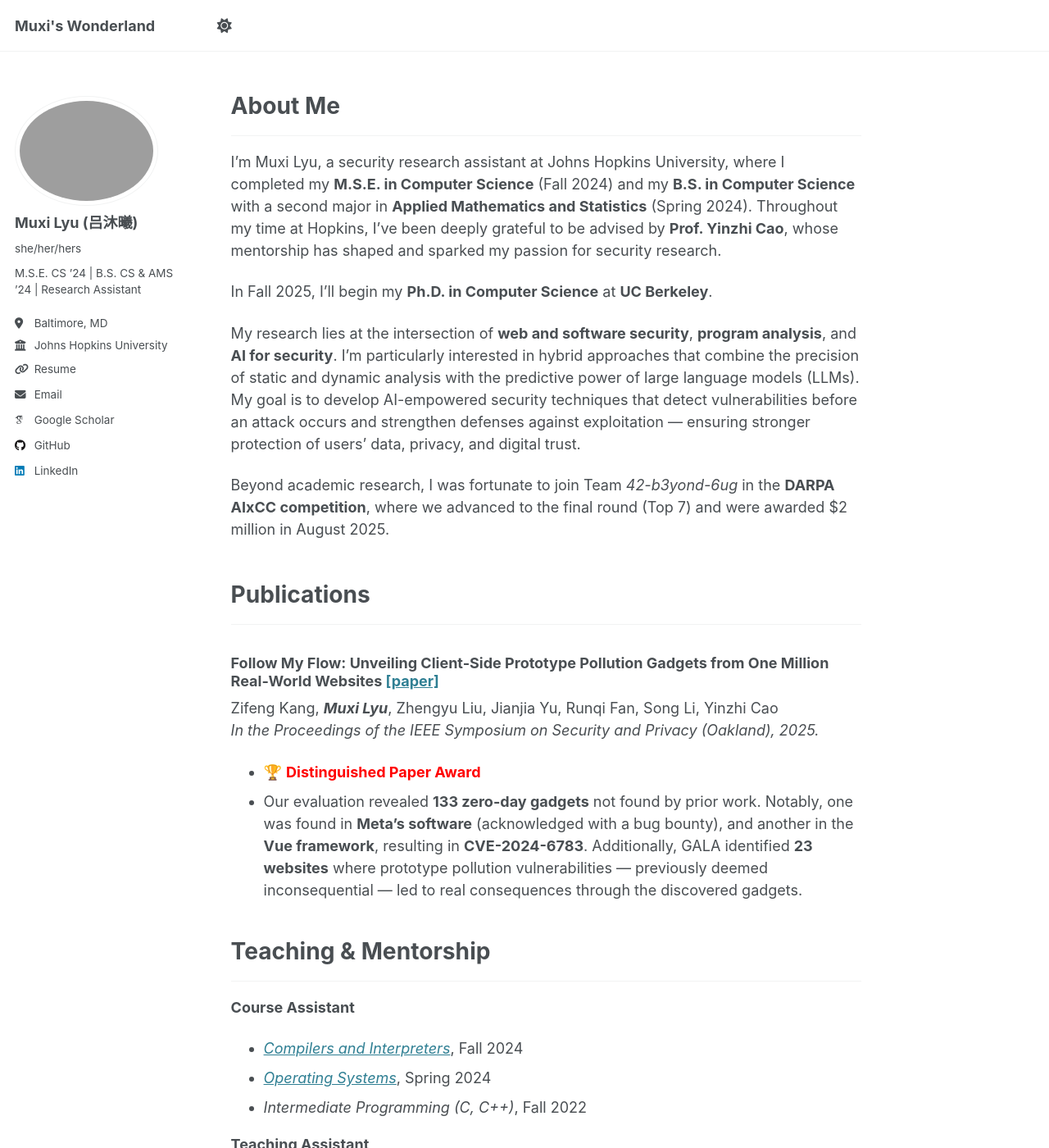
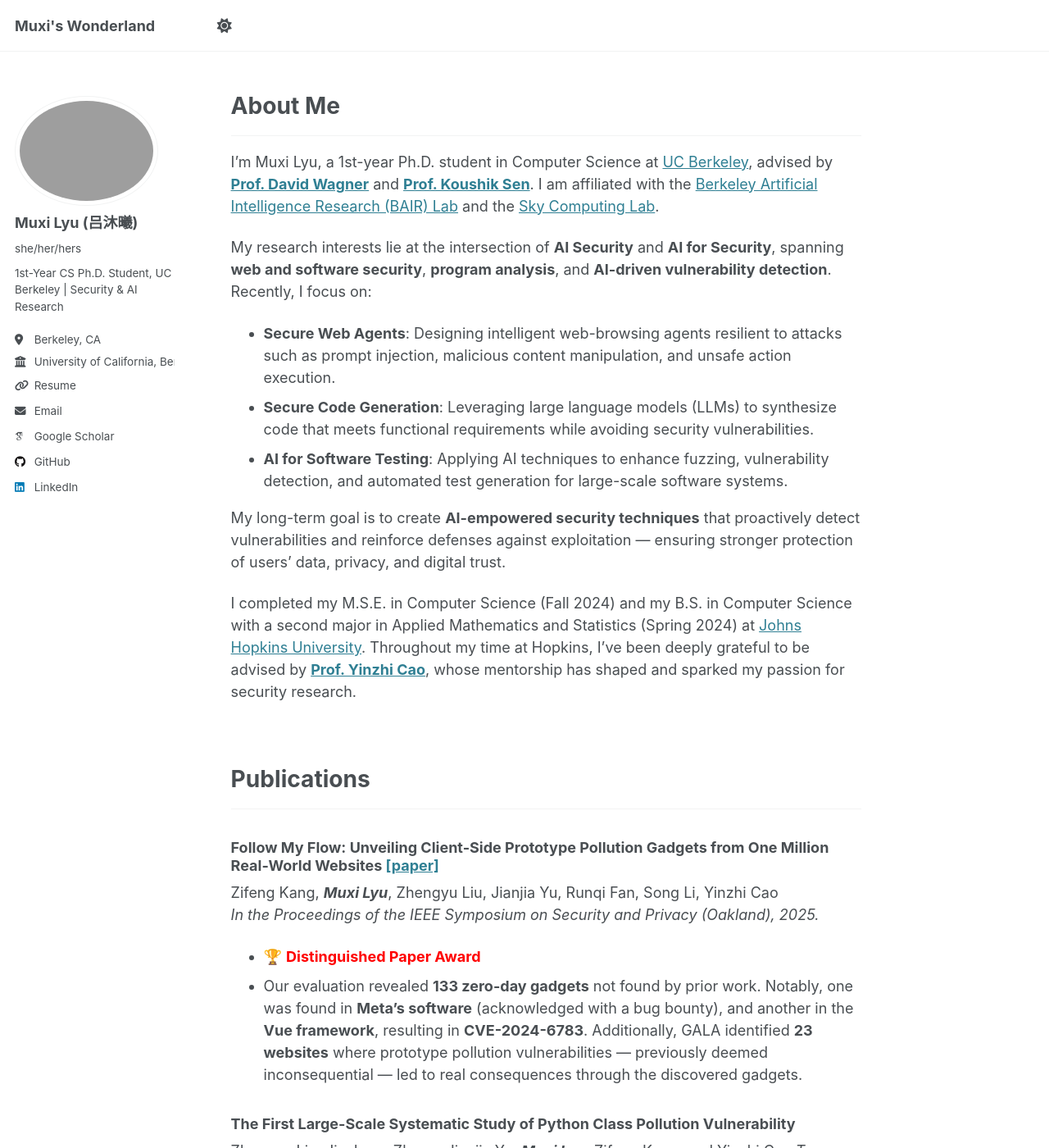
Before and after one commit to MuxiLyuLucy/muxilyulucy.github.io, a Jekyll site: the page built from _pages/about.md, in a window 1280 px wide and 1400 px high. Shown: the whole window at 82% size. Built offline with Jekyll 4.4.1, drawn with Linux system fonts in a browser that asks for light colours; some web fonts are replaced; some of the changed text lies outside the part shown.

Commit message:
arriving to berkeley

```diff
--- a/_config.yml
+++ b/_config.yml
@@ -25,11 +25,11 @@ author:
   avatar           : "DSC_5729.jpg"
   name             : "Muxi Lyu (吕沐曦)"
   pronouns         : "she/her/hers"
-  bio              : "M.S.E. CS ’24 | B.S. CS & AMS ’24 | Research Assistant"
-  location         : "Baltimore, MD"
-  employer         : "Johns Hopkins University"
-  resume           : "https://muxilyulucy.github.io/files/Resume_May2025.pdf"
-  email            : "mlyu4@jhu.edu"
+  bio              : "1st-Year CS Ph.D. Student, UC Berkeley | Security & AI Research"
+  location         : "Berkeley, CA"
+  employer         : "University of California, Berkeley"
+  resume           : "https://muxilyulucy.github.io/files/CV_Sep.pdf"
+  email            : "muxi_lyu@berkeley.edu"
 
   # Academic websites
   arxiv            : # URL - Update with the correct link to your profile
--- a/_pages/about.md
+++ b/_pages/about.md
@@ -10,13 +10,18 @@ redirect_from:
 # About Me
 ---
 
-I'm Muxi Lyu, a security research assistant at Johns Hopkins University, where I completed my **M.S.E. in Computer Science** (Fall 2024) and my **B.S. in Computer Science** with a second major in **Applied Mathematics and Statistics** (Spring 2024). Throughout my time at Hopkins, I’ve been deeply grateful to be advised by **Prof. Yinzhi Cao**, whose mentorship has shaped and sparked my passion for security research.
+I’m Muxi Lyu, a 1st-year Ph.D. student in Computer Science at [UC Berkeley](https://eecs.berkeley.edu/), advised by [**Prof. David Wagner**](https://people.eecs.berkeley.edu/~daw/) and [**Prof. Koushik Sen**](https://people.eecs.berkeley.edu/~ksen/). I am affiliated with the [Berkeley Artificial Intelligence Research (BAIR) Lab](https://bair.berkeley.edu/) and the [Sky Computing Lab](https://sky.cs.berkeley.edu/).
 
-In Fall 2025, I’ll begin my **Ph.D. in Computer Science** at **UC Berkeley**.
+My research interests lie at the intersection of **AI Security** and **AI for Security**, spanning **web and software security**, **program analysis**, and **AI-driven vulnerability detection**. Recently, I focus on:
 
-My research lies at the intersection of **web and software security**, **program analysis**, and **AI for security**. I’m particularly interested in hybrid approaches that combine the precision of static and dynamic analysis with the predictive power of large language models (LLMs). My goal is to develop AI-empowered security techniques that detect vulnerabilities before an attack occurs and strengthen defenses against exploitation — ensuring stronger protection of users’ data, privacy, and digital trust.
+- **Secure Web Agents**: Designing intelligent web-browsing agents resilient to attacks such as prompt injection, malicious content manipulation, and unsafe action execution.
+- **Secure Code Generation**: Leveraging large language models (LLMs) to synthesize code that meets functional requirements while avoiding security vulnerabilities.
+- **AI for Software Testing**: Applying AI techniques to enhance fuzzing, vulnerability detection, and automated test generation for large-scale software systems.
 
-Beyond academic research, I was fortunate to join Team *42-b3yond-6ug* in the **DARPA AIxCC competition**, where we advanced to the final round (Top 7) and were awarded $2 million in August 2025.<br><br>
+My long-term goal is to create **AI-empowered security techniques** that proactively detect vulnerabilities and reinforce defenses against exploitation — ensuring stronger protection of users’ data, privacy, and digital trust.
+
+I completed my M.S.E. in Computer Science (Fall 2024) and my B.S. in Computer Science with a second major in Applied Mathematics and Statistics (Spring 2024) at [Johns Hopkins University](https://www.cs.jhu.edu/). Throughout my time at Hopkins, I’ve been deeply grateful to be advised by [**Prof. Yinzhi Cao**](https://yinzhicao.org/), whose mentorship has shaped and sparked my passion for security research.
+<br><br>
 
 
 # Publications
@@ -28,6 +33,10 @@ Zifeng Kang, ***Muxi Lyu***, Zhengyu Liu, Jianjia Yu, Runqi Fan, Song Li, Yinzhi
 
 - 🏆 **<span style="color: red;">Distinguished Paper Award</span>**
 - Our evaluation revealed **133 zero-day gadgets** not found by prior work. Notably, one was found in **Meta's software** (acknowledged with a bug bounty), and another in the **Vue framework**, resulting in **CVE-2024-6783**. Additionally, GALA identified **23 websites** where prototype pollution vulnerabilities — previously deemed inconsequential — led to real consequences through the discovered gadgets.
+
+### The First Large-Scale Systematic Study of Python Class Pollution Vulnerability ###
+Zhengyu Liu, Jiacheng Zhong, Jianjia Yu, ***Muxi Lyu***, Zifeng Kang, and Yinzhi Cao
+*To appear in the proceedings of IEEE Symposium on Security and Privacy (S&P Oakland), 2026.*
 <br><br>
 
 
@@ -51,10 +60,15 @@ Zifeng Kang, ***Muxi Lyu***, Zhengyu Liu, Jianjia Yu, Runqi Fan, Song Li, Yinzhi
 # Honors & Awards
 ---
 
+- **Distinguished Paper Award, IEEE S&P (Oakland)**, 2025
+
 - **Honorable Mention in the NSF GRFP competition**, 2025
 
 - **Michael J. Muuss Research Award**, 2024
-  *$3,000 awarded by the JHU Computer Science Department*
+  *$3,000 award by the JHU Computer Science Department*
+
+- **Finalist – DARPA AI Cyber Challenge (AIxCC)**, with Team 42-b3yond-6ug, 2024
+  *$2,000,000 team award*
 
 - **Graduation with Honors in Computer Science**, 2024
 
```
Also changed, not shown: 1 other file.
